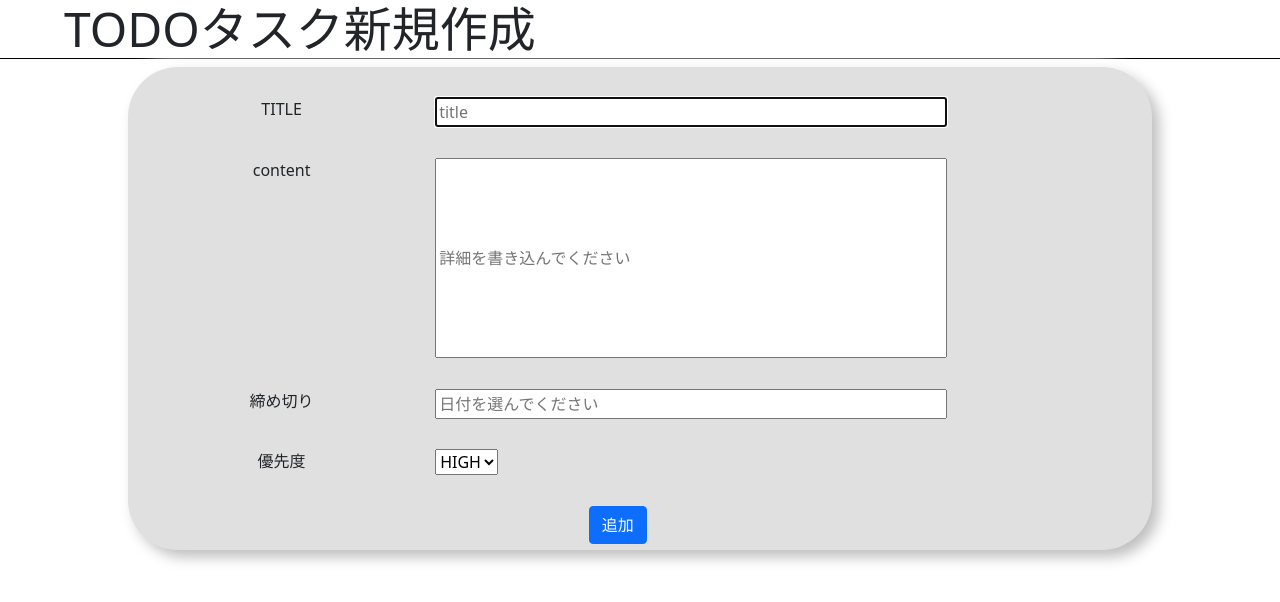
After one commit to takahashi123456/DjangoFirstProjectTODO, a Django app: template next/templates/task.html in a window 1280 px wide. The commit adds this page. Shown: the top 602 px of the page. Run offline with Django 3.2, Linux system fonts and the light colour scheme; the template is opened without the code that fills it, so the values that code supplies are empty.

Commit message:
s最終版としてもいける

```diff
--- a/next/next/settings.py
+++ b/next/next/settings.py
@@ -26,7 +26,6 @@ SECRET_KEY = 'y8z733okd9!$ch&vb4=7&7c*-ziy_m=u1#$z2h=p2!vf%ywnr!'
 DEBUG = True
 
 ALLOWED_HOSTS = []
-
 
 # Application definition
 
@@ -106,7 +105,7 @@ AUTH_PASSWORD_VALIDATORS = [
 
 LANGUAGE_CODE = 'ja'
 
-TIME_ZONE = 'UTC'
+TIME_ZONE = 'Asia/Tokyo'
 
 USE_I18N = True
 
--- /dev/null
+++ b/next/static/styletask.css
@@ -0,0 +1,40 @@
+h1{
+    font-size: 3rem;
+    color: #212529;
+    border-bottom: black solid  1px;
+    padding-left: 5%;
+}
+p{
+    padding-left: 5%;
+    font-size: 1.3rem;
+    color: #212529;
+}
+form{
+    margin-left: 10%;
+    width: 80%;
+    padding-bottom: 6px;
+    border-radius: 50px;
+    background: #e0e0e0;
+    box-shadow:  7px 7px 14px #bebebe,
+            -7px -7px 14px #ffffff;
+    text-decoration: none;
+}
+div{
+    display: flex;
+    padding-top: 3%;
+}
+
+label{
+    width: 30%;
+    text-align: center;
+}
+#content{
+    height: 30%;
+}
+input{
+    padding-right: 10%;
+    width: 50%;
+}
+.botan1{
+    padding-left: 45%;
+}
--- a/next/templates/list.html
+++ b/next/templates/list.html
@@ -31,7 +31,7 @@
                             <a class="nav-link" aria-current="page" href="{% url 'list' %}">ホーム</a>
                         </li>
                         <li class="nav-item">
-                            <a class="nav-link" href="#">リンク</a>
+                            <a class="nav-link" href="{% url 'task' %}">todo新規作成</a>
                         </li>
                         <li class="nav-item">
                             <a class="nav-link disabled" href="#" tabindex="-1" aria-disabled="true">無効</a>
@@ -47,7 +47,9 @@
     </header>
 
     <!-- Begin page content -->
+
     <main class="flex-shrink-0">
+
         <div class="container">
             <div class="content">
                 {% for test in todo %}
@@ -66,6 +68,7 @@
                 {% endfor %}
             </div>
         </div>
+        {{ error }}
     </main>
 
     <footer class="footer mt-auto py-3 bg-light">
--- /dev/null
+++ b/next/templates/task.html
@@ -0,0 +1,41 @@
+{% extends "base.html" %}
+{% load static %}
+
+{% block customcss %}
+<link rel="stylesheet" href="{% static 'styletask.css' %}">
+<title>TODO作成画面</title>
+{% endblock customcss %}
+
+{% block content %}
+<main id="task">
+    <h1>TODOタスク新規作成</h1>
+    <form method="POST" enctype="multipart/form-data" class="task2">{% csrf_token %}
+
+        <div>
+            <label for="title">TITLE</label>
+            <input type="text" id="title" name="title" placeholder="title" autofocus required>
+        </div>
+        <div>
+            <label for="contents">content</label>
+            <input type="text" id="contents" name="content" placeholder="詳細を書き込んでください" style="height:200px;" required>
+        </div>
+        <input type="hidden" id="author" name="author" value="{{ user.username }}">
+        <div>
+            <label for="dateline">締め切り</label>
+            <input type="date           " id="dateline" name="dateline" placeholder="日付を選んでください" min="2021-01-01"
+                max="2025-04-14" required>
+        </div>
+        <div>
+            <label for="priority">優先度</label>
+            <select name="priority" required>
+                <option value="denger">HIGH</option>
+                <option value="primary">LOW</option>
+            </select>
+        </div>
+
+        <div class="botan1">
+            <button class=" btn btn-primary" type="submit">追加</button>
+        </div>
+    </form>
+</main>
+{% endblock content %}
--- a/next/todo/models.py
+++ b/next/todo/models.py
@@ -7,8 +7,8 @@ class todoModel(models.Model):
     title = models.CharField(max_length=50)
     content = models.TextField()
     author = models.CharField(max_length=50)
-    dateline = models.DateField()
-    now_date = models.DateField(auto_now=True)
+    dateline = models.DateField(null=True)
+    now_date = models.DateField(auto_now=True,null=True)
     priority= models.CharField(
         max_length=50,
         choices=choice
```
Also changed, not shown: next/todo/forms.py (added, +8 -0 lines), next/todo/urls.py (+4 -5 lines), next/todo/views.py (+29 -1 lines), next/db.sqlite3, next/todo/migrations/0002_auto_20210208_1230.py (added).
